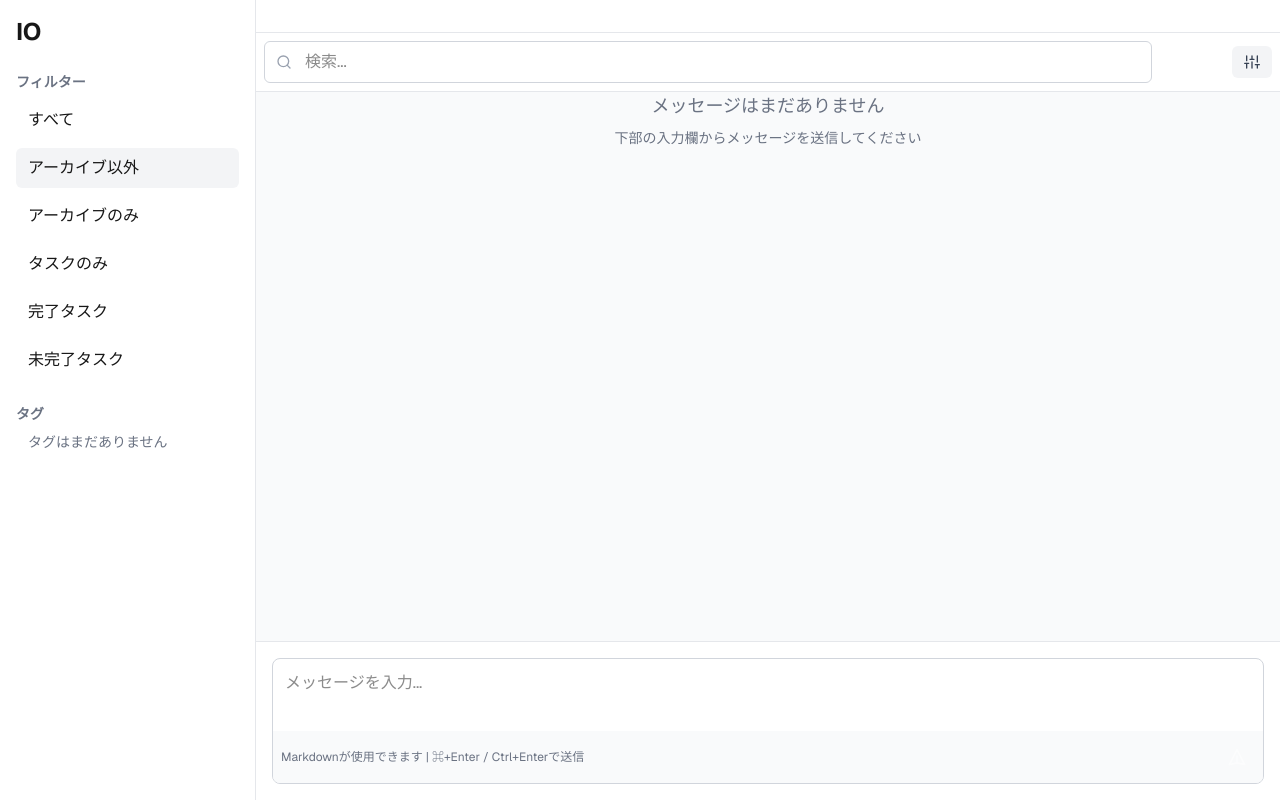
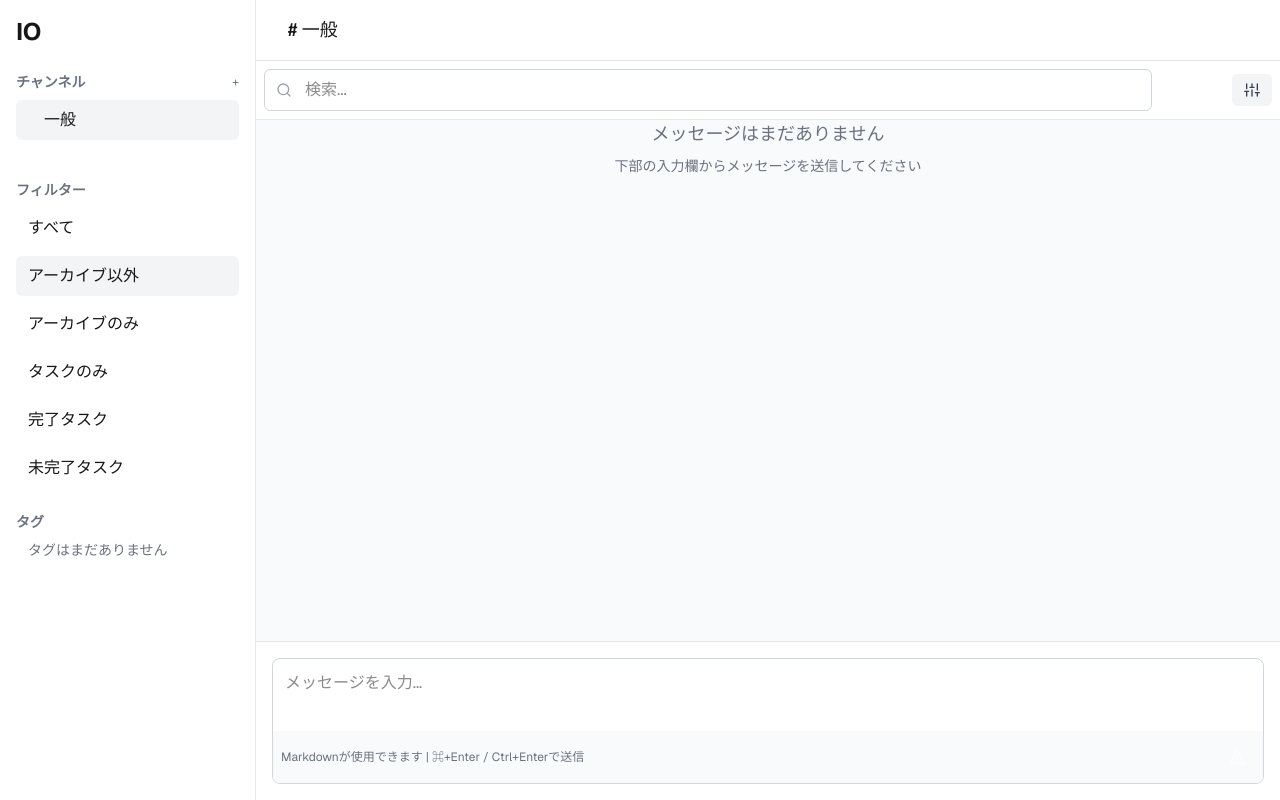
Before and after one commit to udus122/io-demo, a Next.js app: page / in a window 1280 px wide. Built offline with nearby package versions, Linux system fonts and the light colour scheme.

Commit message:
feat: チャンネル機能の実装 🚀

```diff
--- a/src/components/layout/MainLayout.tsx
+++ b/src/components/layout/MainLayout.tsx
@@ -1,4 +1,5 @@
 import React, { useState } from 'react';
+import { useUI } from '@/contexts/UIContext';
 
 interface MainLayoutProps {
   children: React.ReactNode;
@@ -7,6 +8,11 @@ interface MainLayoutProps {
 
 const MainLayout: React.FC<MainLayoutProps> = ({ children, sidebar }) => {
   const [isSidebarOpen, setIsSidebarOpen] = useState(false);
+  const { channels, activeChannelId } = useUI();
+
+  // アクティブなチャンネル名を取得
+  const activeChannel = channels.find(channel => channel.id === activeChannelId);
+  const activeChannelName = activeChannel?.name || '一般';
 
   return (
     <div className="flex h-screen bg-gray-50 dark:bg-gray-900">
@@ -56,6 +62,7 @@ const MainLayout: React.FC<MainLayoutProps> = ({ children, sidebar }) => {
             ≡
           </button>
           <h1 className="text-xl font-bold md:hidden">IO</h1>
+          <div className="ml-4 text-lg font-medium"># {activeChannelName}</div>
         </div>
 
         {/* コンテンツ */}
--- a/src/components/layout/Sidebar.tsx
+++ b/src/components/layout/Sidebar.tsx
@@ -1,4 +1,4 @@
-import React from 'react';
+import React, { useState } from 'react';
 import { useUI } from '@/contexts/UIContext';
 
 interface SidebarProps {
@@ -8,10 +8,85 @@ interface SidebarProps {
 }
 
 const Sidebar: React.FC<SidebarProps> = ({ tags, onTagSelect, onFilterChange }) => {
-  const { activeFilter, selectedTag } = useUI();
+  const { activeFilter, selectedTag, channels, activeChannelId, setActiveChannelId, addChannel } = useUI();
+  const [newChannelName, setNewChannelName] = useState('');
+  const [isAddingChannel, setIsAddingChannel] = useState(false);
+
+  // チャンネル選択
+  const handleChannelSelect = (channelId: string) => {
+    setActiveChannelId(channelId);
+  };
+
+  // 新しいチャンネルを追加
+  const handleAddChannel = () => {
+    if (newChannelName.trim()) {
+      addChannel(newChannelName.trim());
+      setNewChannelName('');
+      setIsAddingChannel(false);
+    }
+  };
+
+  // Enterキーで新しいチャンネルを追加
+  const handleKeyDown = (e: React.KeyboardEvent) => {
+    if (e.key === 'Enter') {
+      handleAddChannel();
+    }
+  };
+
   return (
     <div className="flex flex-col h-full p-4">
       <h1 className="text-2xl font-bold mb-6 text-primary">IO</h1>
+
+      {/* チャンネルリスト */}
+      <div className="mb-6">
+        <div className="flex justify-between items-center mb-2">
+          <h2 className="text-sm font-semibold text-gray-500 dark:text-gray-400">チャンネル</h2>
+          <button
+            onClick={() => setIsAddingChannel(true)}
+            className="text-xs text-gray-500 hover:text-gray-700 dark:text-gray-400 dark:hover:text-gray-300"
+            aria-label="チャンネルを追加"
+          >
+            +
+          </button>
+        </div>
+
+        {/* チャンネル追加フォーム */}
+        {isAddingChannel && (
+          <div className="mb-2 flex">
+            <input
+              type="text"
+              value={newChannelName}
+              onChange={(e) => setNewChannelName(e.target.value)}
+              onKeyDown={handleKeyDown}
+              placeholder="チャンネル名"
+              className="flex-1 px-2 py-1 text-sm border rounded-l-md focus:outline-none focus:ring-1 focus:ring-primary"
+              autoFocus
+            />
+            <button
+              onClick={handleAddChannel}
+              className="px-2 py-1 bg-primary text-white rounded-r-md text-sm"
+            >
+              追加
+            </button>
+          </div>
+        )}
+
+        {/* チャンネル一覧 */}
+        <div className="space-y-1 mb-4">
+          {channels.map((channel) => (
+            <button
+              key={channel.id}
+              onClick={() => handleChannelSelect(channel.id)}
+              className={`w-full text-left px-3 py-2 rounded-md hover:bg-gray-100 dark:hover:bg-gray-700 flex items-center ${
+                activeChannelId === channel.id ? 'bg-gray-100 dark:bg-gray-700 font-medium' : ''
+              }`}
+            >
+              <span className="w-2 h-2 bg-primary rounded-full mr-2"></span>
+              {channel.name}
+            </button>
+          ))}
+        </div>
+      </div>
 
       {/* フィルターコントロール */}
       <div className="mb-6">
--- a/src/contexts/MessageContext.tsx
+++ b/src/contexts/MessageContext.tsx
@@ -1,6 +1,7 @@
 import React, { createContext, useContext, useState, useEffect } from 'react';
 import { v4 as uuidv4 } from 'uuid';
 import { Message } from '@/types';
+import { useUI } from './UIContext';
 
 interface MessageContextType {
   messages: Message[];
@@ -32,6 +33,7 @@ interface MessageProviderProps {
 }
 
 export const MessageProvider: React.FC<MessageProviderProps> = ({ children }) => {
+  const { activeChannelId } = useUI();
   const [messages, setMessages] = useState<Message[]>([]);
   const [lastAddedMessageId, setLastAddedMessageId] = useState<string | null>(null);
 
@@ -41,17 +43,19 @@ export const MessageProvider: React.FC<MessageProviderProps> = ({ children }) =>
     if (storedMessages) {
       try {
         const parsedMessages = JSON.parse(storedMessages);
-        // 日付文字列をDateオブジェクトに変換
+        // 日付文字列をDateオブジェクトに変換し、必要に応じてchannelIdを追加
         const messagesWithDates = parsedMessages.map((msg: any) => ({
           ...msg,
-          createdAt: new Date(msg.createdAt)
+          createdAt: new Date(msg.createdAt),
+          // channelIdがない場合はアクティブなチャンネルIDを設定
+          channelId: msg.channelId || activeChannelId
         }));
         setMessages(messagesWithDates);
       } catch (error) {
         console.error('Failed to parse stored messages:', error);
       }
     }
-  }, []);
+  }, [activeChannelId]);
 
   // メッセージが変更されたらLocalStorageに保存
   useEffect(() => {
@@ -82,7 +86,8 @@ export const MessageProvider: React.FC<MessageProviderProps> = ({ children }) =>
       isArchived: false,
       parentId,
       isTask,
-      isCompleted: false
+      isCompleted: false,
+      channelId: activeChannelId
     };
 
     setMessages(prevMessages => [...prevMessages, newMessage]);
@@ -156,7 +161,8 @@ export const MessageProvider: React.FC<MessageProviderProps> = ({ children }) =>
 
   // メッセージをフィルタリング
   const filterMessages = (filter: string, selectedTag?: string) => {
-    let filteredMessages = messages;
+    // まず現在のチャンネルのメッセージのみをフィルタリング
+    let filteredMessages = messages.filter(msg => msg.channelId === activeChannelId);
 
     // アーカイブ状態でフィルタリング
     if (filter === 'archived') {
--- a/src/contexts/UIContext.tsx
+++ b/src/contexts/UIContext.tsx
@@ -1,12 +1,18 @@
-import React, { createContext, useContext, useState } from 'react';
+import React, { createContext, useContext, useState, useEffect } from 'react';
+import { Channel } from '@/types';
+import { v4 as uuidv4 } from 'uuid';
 
 interface UIContextType {
   activeFilter: string;
   selectedTag: string | null;
   activeThreadId: string | null;
+  channels: Channel[];
+  activeChannelId: string;
   setActiveFilter: (filter: string) => void;
   setSelectedTag: (tag: string | null) => void;
   setActiveThreadId: (threadId: string | null) => void;
+  addChannel: (name: string) => void;
+  setActiveChannelId: (channelId: string) => void;
 }
 
 const UIContext = createContext<UIContextType | undefined>(undefined);
@@ -27,6 +33,58 @@ export const UIProvider: React.FC<UIProviderProps> = ({ children }) => {
   const [activeFilter, setActiveFilter] = useState<string>('unarchived');
   const [selectedTag, setSelectedTag] = useState<string | null>(null);
   const [activeThreadId, setActiveThreadId] = useState<string | null>(null);
+  const [channels, setChannels] = useState<Channel[]>([]);
+  const [activeChannelId, setActiveChannelId] = useState<string>('');
+
+  // LocalStorageからチャンネルを読み込む
+  useEffect(() => {
+    const storedChannels = localStorage.getItem('io-channels');
+    if (storedChannels) {
+      try {
+        const parsedChannels = JSON.parse(storedChannels);
+        // 日付文字列をDateオブジェクトに変換
+        const channelsWithDates = parsedChannels.map((channel: any) => ({
+          ...channel,
+          createdAt: new Date(channel.createdAt)
+        }));
+        setChannels(channelsWithDates);
+
+        // アクティブなチャンネルがない場合は最初のチャンネルを選択
+        if (channelsWithDates.length > 0 && !activeChannelId) {
+          setActiveChannelId(channelsWithDates[0].id);
+        }
+      } catch (error) {
+        console.error('Failed to parse stored channels:', error);
+      }
+    } else {
+      // チャンネルがない場合は「一般」チャンネルを作成
+      const generalChannel: Channel = {
+        id: uuidv4(),
+        name: '一般',
+        createdAt: new Date()
+      };
+      setChannels([generalChannel]);
+      setActiveChannelId(generalChannel.id);
+    }
+  }, []);
+
+  // チャンネルが変更されたらLocalStorageに保存
+  useEffect(() => {
+    if (channels.length > 0) {
+      localStorage.setItem('io-channels', JSON.stringify(channels));
+    }
+  }, [channels]);
+
+  // 新しいチャンネルを追加
+  const addChannel = (name: string) => {
+    const newChannel: Channel = {
+      id: uuidv4(),
+      name,
+      createdAt: new Date()
+    };
+    setChannels(prevChannels => [...prevChannels, newChannel]);
+    return newChannel.id;
+  };
 
   return (
     <UIContext.Provider
@@ -34,9 +92,13 @@ export const UIProvider: React.FC<UIProviderProps> = ({ children }) => {
         activeFilter,
         selectedTag,
         activeThreadId,
+        channels,
+        activeChannelId,
         setActiveFilter,
         setSelectedTag,
         setActiveThreadId,
+        addChannel,
+        setActiveChannelId,
       }}
     >
       {children}
```
Also changed, not shown: src/app/page.tsx (+4 -4 lines), src/types/index.ts (+7 -0 lines).
